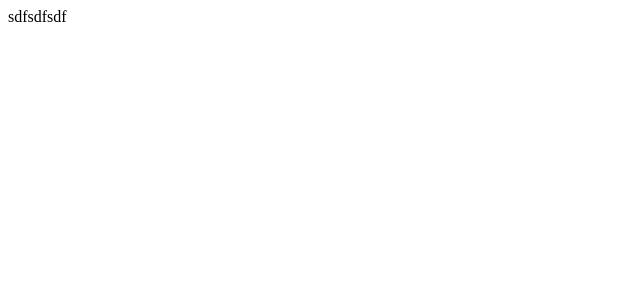
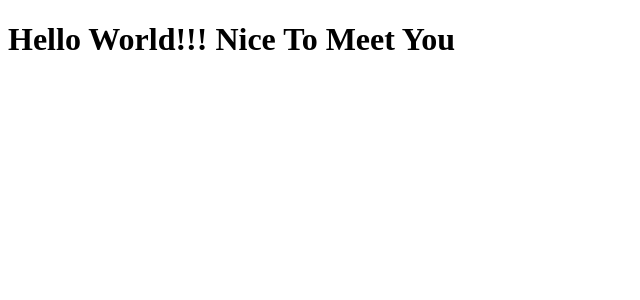
Before and after one commit to sun1211/HowToCreateReactProject_, a React app: page / in a window 1280 px wide. Shown: the top 300 px of the page, without its empty margins (0-640 px from the left). Built offline with nearby package versions, Linux system fonts and the light colour scheme.

Commit message:
Add files via upload

```diff
--- a/App.jsx
+++ b/App.jsx
@@ -4,7 +4,7 @@ class App extends React.Component {
    render() {
       return (
          <h1>
-            Hello World!!!
+            Hello World!!! Nice To Meet You
          </h1>
       );
    }
--- a/main.js
+++ b/main.js
@@ -1,9 +1,24 @@
 import React from "react";
 import ReactDOM from "react-dom";
-// import App from "./App.jxs";
+import App from "./App";
 
 // ReactDOM.render(<App />,document.getElementById('MyApp'));
+// ReactDOM.render(
+//     <div>sdfsdfsdf</div>,
+//     document.getElementById('MyApp')
+//   );
+
+// var App = React.createClass({
+//   render() {
+//     return (
+//        <h1>
+//           Hello World!!!
+//        </h1>
+//     );
+//  }
+// });
+
 ReactDOM.render(
-    <div>sdfsdfsdf</div>,
+    <App />,
     document.getElementById('MyApp')
   );
```
